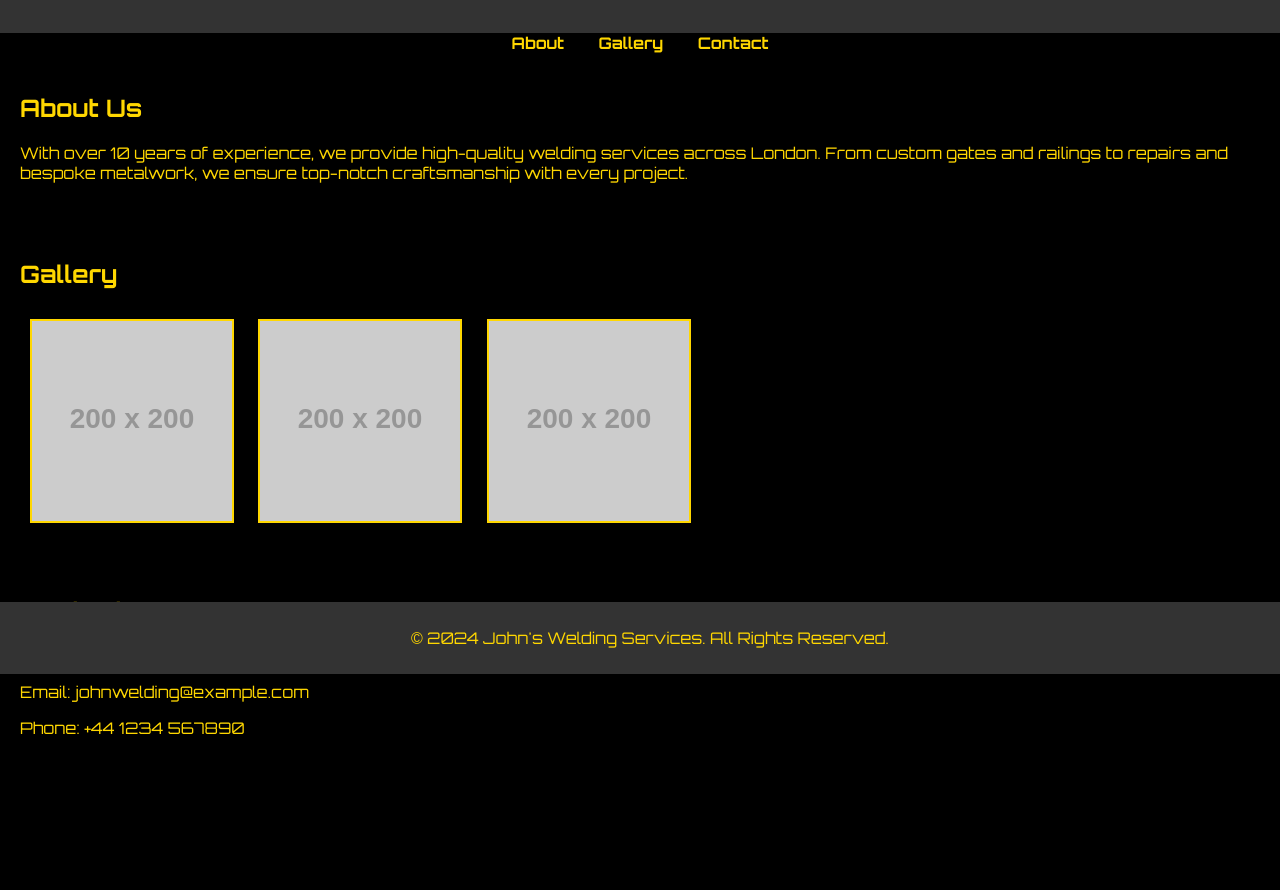
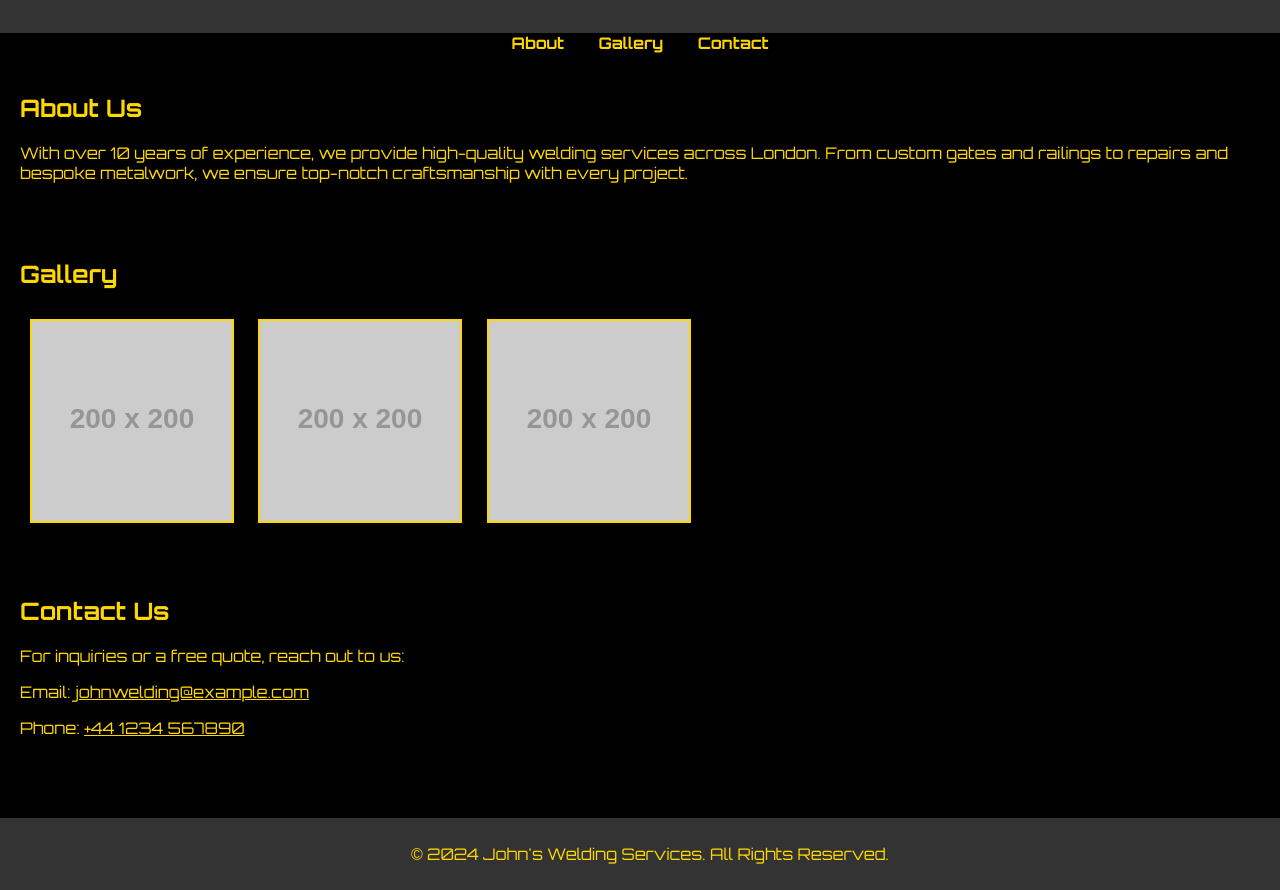
Before and after one commit to MarketMax/welding-services, a plain HTML site: page index.html in a window 1280 px wide. Shown: the part 126-1016 px from the top of the page. Before the commit the page ends 900 px from the top, so only its background shows below. Drawn offline with Linux system fonts and the light colour scheme; placeholder pictures from the web are drawn by us.

Commit message:
index.html

```diff
--- a/index.html
+++ b/index.html
@@ -51,9 +51,9 @@
             color: #FFD700;
             text-align: center;
             padding: 10px;
-            position: fixed;
+            position: relative;
             width: 100%;
-            bottom: 0;
+            margin-top: 20px; /* Добавлено для расстояния от контента */
         }
 
         .gallery img {
@@ -61,6 +61,10 @@
             height: auto;
             margin: 10px;
             border: 2px solid #FFD700;
+        }
+
+        .contact-info {
+            margin-bottom: 40px; /* Пространство между контактами и футером */
         }
     </style>
 </head>
@@ -95,9 +99,11 @@
 
 <section id="contact">
     <h2>Contact Us</h2>
-    <p>For inquiries or a free quote, reach out to us:</p>
-    <p>Email: johnwelding@example.com</p>
-    <p>Phone: +44 1234 567890</p>
+    <div class="contact-info">
+        <p>For inquiries or a free quote, reach out to us:</p>
+        <p>Email: <a href="mailto:johnwelding@example.com" style="color:#FFD700;">johnwelding@example.com</a></p>
+        <p>Phone: <a href="tel:+441234567890" style="color:#FFD700;">+44 1234 567890</a></p>
+    </div>
 </section>
 
 <footer>
```
